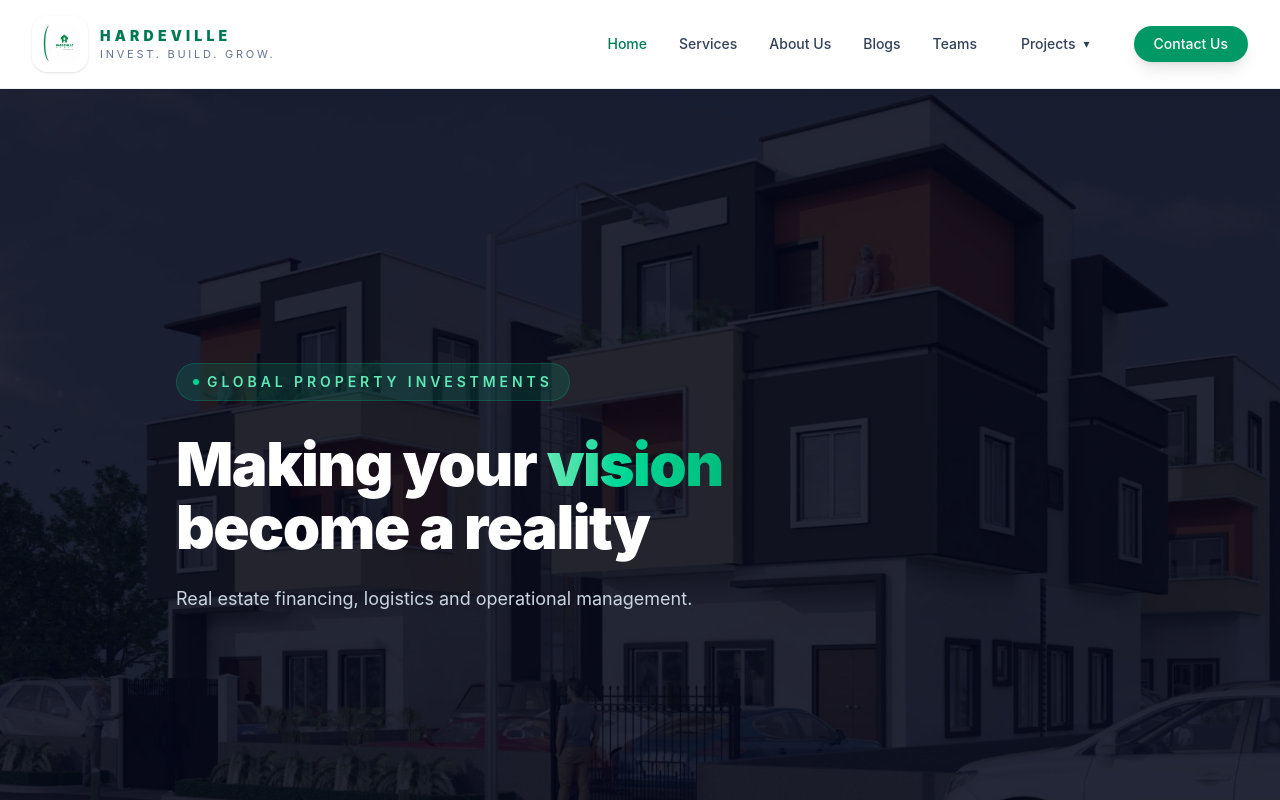
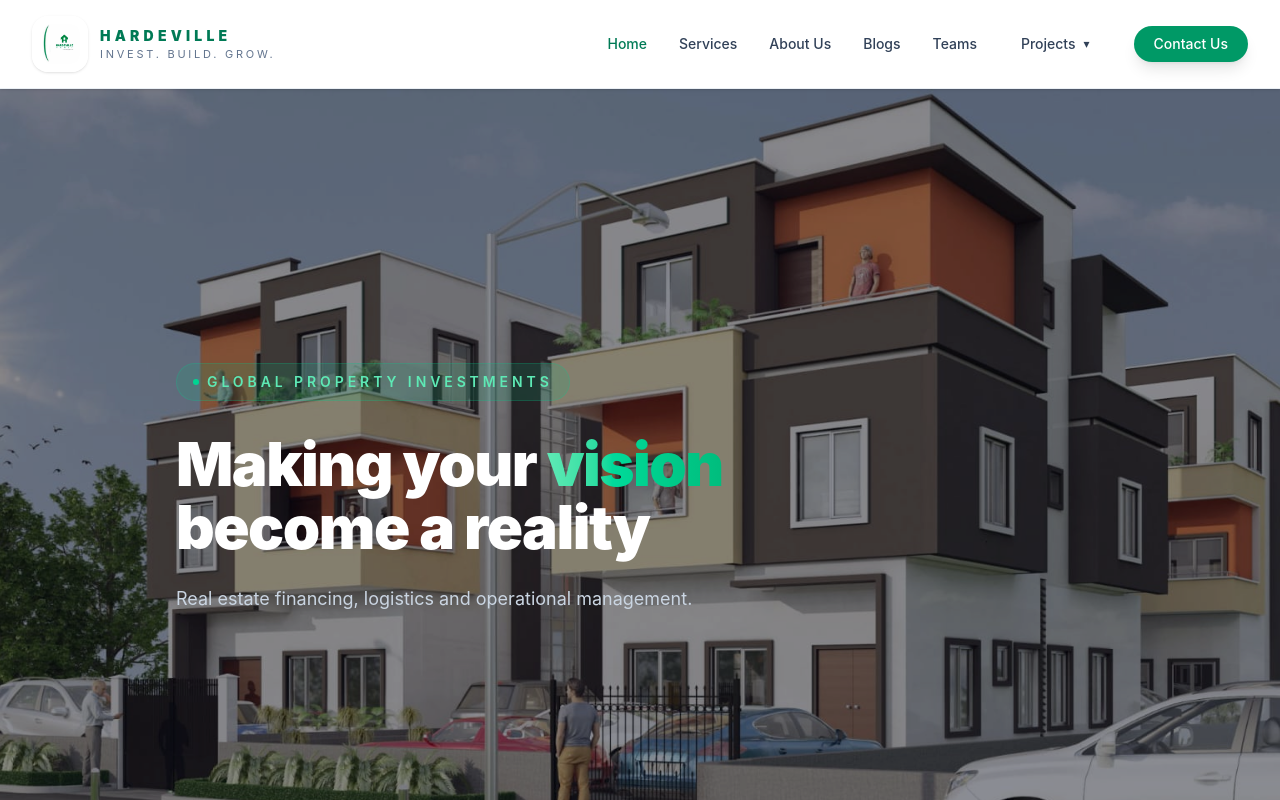
Before and after one commit to Dazycokar/Hardevilleproperties, a Next.js app: page / in a window 1280 px wide. Shown: the top 800 px of the page. Built offline with nearby package versions, Linux system fonts and the light colour scheme.

Commit message:
Update project

```diff
--- a/app/components/Footer.jsx
+++ b/app/components/Footer.jsx
@@ -59,13 +59,13 @@ export default function Footer() {
                 demola.adeniyi@gmail.com
               </a>
               <a
-                href="https://www.google.com/maps/search/Lagos,+Nigeria"
+                href="https://www.google.com/maps/search/Legacy+House,+5+Alhaji+Alli+Lane,+Ogba+Lagos"
                 target="_blank"
                 rel="noreferrer"
                 className="flex items-center gap-2 transition hover:text-white"
               >
                 <Icon icon="mdi:map-marker" width="18" height="18" className="text-emerald-400" />
-                Legacy House, 5, Alhhaji Alli Lane. Ogba Lagos, Nigeria
+                Legacy House, 5, Alhaji Alli Lane. Ogba Lagos, Nigeria
               </a>
             </div>
           </div>
--- a/app/components/Hero.jsx
+++ b/app/components/Hero.jsx
@@ -10,10 +10,10 @@ export default function Hero() {
           src="/Header.png"
           alt="Hardeville hero background"
           fill
-          className="object-cover object-center opacity-70"
+          className="object-cover object-center opacity-90"
           priority
         />
-        <div className="absolute inset-0 bg-slate-950/80" />
+        <div className="absolute inset-0 bg-slate-950/40" />
       </div>
 
       <div className="relative mx-auto w-full max-w-5xl px-6 py-16 sm:px-8 lg:px-12">
```
Also changed, not shown: 1 other file (tests, documents, lock files or other folders).
